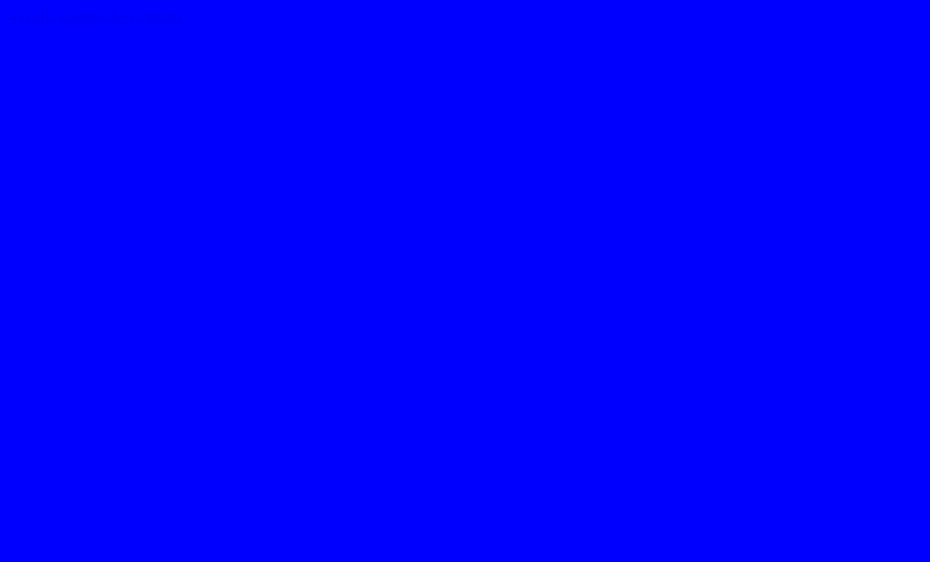
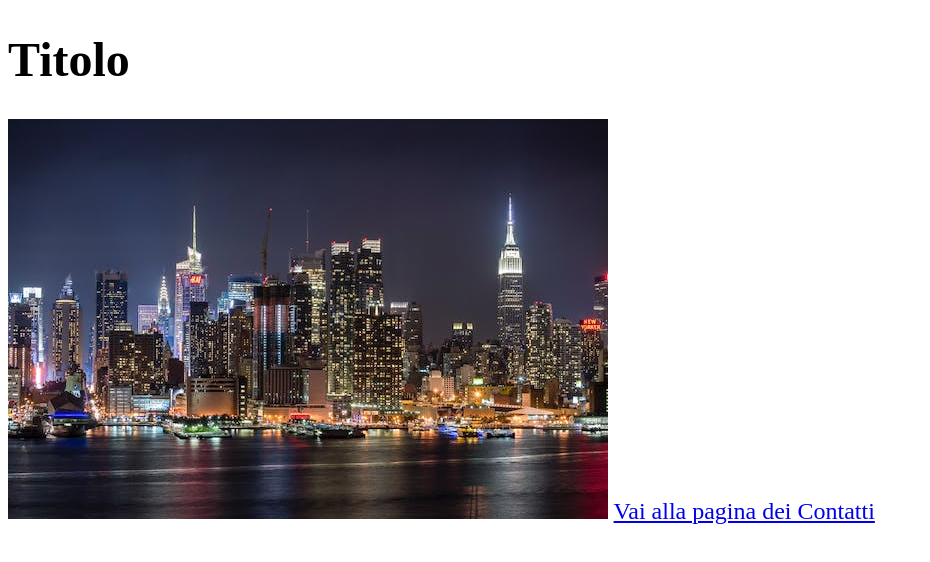
Before and after one commit to AgneseBur10/giornale, a plain HTML site: page index.html in a window 1280 px wide. Shown: the whole page, without its empty margins (0-930 px from the left). Drawn offline with Linux system fonts and the light colour scheme.

Commit message:
Modifica index

```diff
--- a/index.html
+++ b/index.html
@@ -16,6 +16,8 @@
         <!--[if lt IE 7]>
             <p class="browsehappy">You are using an <strong>outdated</strong> browser. Please <a href="#">upgrade your browser</a> to improve your experience.</p>
         <![endif]-->
+        <h1>Titolo</h1>
+        <img src="new york.jpeg" alt="new york">
         <a href="contatti.html">Vai alla pagina dei Contatti</a>
         <script src="" async defer></script>
     </body>
--- a/style.css
+++ b/style.css
@@ -1,3 +1,3 @@
 body {
-    background-color: blue;
+    font-size: 24px;
 }
```
Also changed, not shown: new york.jpeg (added).
